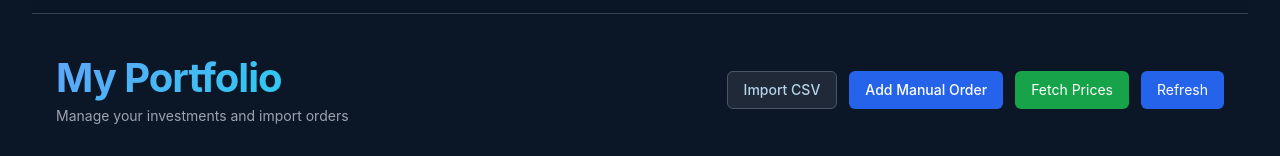
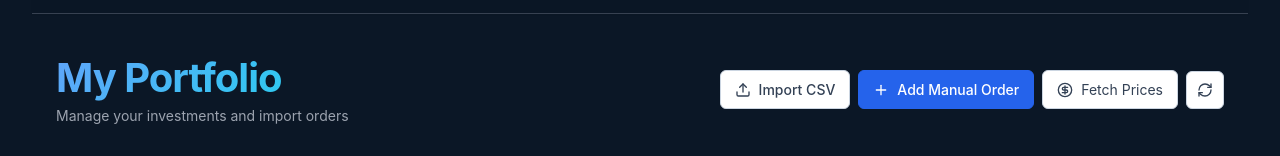
Before and after one commit to Grimngor/Investit, a Vue app in the folder frontend/: page /portfolio in a window 1280 px wide. Shown: the part 128-284 px from the top of the page. Built offline with nearby package versions, Linux system fonts and the light colour scheme; no server answers; sample sign-in values are in the browser's storage.

Commit message:
Polish dashboard and portfolio UI

```diff
--- a/frontend/src/charts/LineInvestedVsCurrent.vue
+++ b/frontend/src/charts/LineInvestedVsCurrent.vue
@@ -88,20 +88,94 @@ const ranges: Array<{ label: string; value: RangeValue; months?: number }> = [
 const selectedRange = ref<RangeValue>('MAX')
 
 function parsePointDate(value: string): Date | null {
-  const parsed = new Date(value)
-  if (!Number.isNaN(parsed.getTime())) {
-    return parsed
+  const isoDate = value.match(/^(\d{4})-(\d{2})-(\d{2})/)
+  if (isoDate) {
+    const [, year, month, day] = isoDate
+    const parsed = new Date(Number(year), Number(month) - 1, Number(day))
+    return Number.isNaN(parsed.getTime()) ? null : parsed
   }
 
-  const ddmmyyyy = value.match(/^(\d{2})\/(\d{2})\/(\d{2}|\d{4})$/)
-  if (!ddmmyyyy) {
-    return null
+  const ddmmyyyy = value.match(/^(\d{2})[/-](\d{2})[/-](\d{2}|\d{4})$/)
+  if (ddmmyyyy) {
+    const [, day, month, year] = ddmmyyyy
+    const fullYear = year.length === 2 ? `20${year}` : year
+    const parsed = new Date(Number(fullYear), Number(month) - 1, Number(day))
+    return Number.isNaN(parsed.getTime()) ? null : parsed
   }
 
-  const [, day, month, year] = ddmmyyyy
-  const fullYear = year.length === 2 ? `20${year}` : year
-  const fallback = new Date(`${fullYear}-${month}-${day}`)
-  return Number.isNaN(fallback.getTime()) ? null : fallback
+  const parsed = new Date(value)
+  return Number.isNaN(parsed.getTime()) ? null : parsed
+}
+
+function formatDateKey(date: Date): string {
+  const year = date.getFullYear()
+  const month = String(date.getMonth() + 1).padStart(2, '0')
+  const day = String(date.getDate()).padStart(2, '0')
+  return `${year}-${month}-${day}`
+}
+
+function clonePointAtDate(point: TimeSeriesDataPoint, date: Date): TimeSeriesDataPoint {
+  return {
+    ...point,
+    date: formatDateKey(date),
+  }
+}
+
+function sortedTimeSeries(): TimeSeriesDataPoint[] {
+  return [...props.timeSeries].sort((a, b) => {
+    const dateA = parsePointDate(a.date)?.getTime() ?? 0
+    const dateB = parsePointDate(b.date)?.getTime() ?? 0
+    return dateA - dateB
+  })
+}
+
+function addCurrentCarryForwardPoint(points: TimeSeriesDataPoint[]): TimeSeriesDataPoint[] {
+  if (points.length === 0) {
+    return points
+  }
+
+  const today = new Date()
+  const latestPoint = points[points.length - 1]
+  const latestDate = parsePointDate(latestPoint.date)
+
+  if (!latestDate || formatDateKey(latestDate) === formatDateKey(today)) {
+    return points
+  }
+
+  return [...points, clonePointAtDate(latestPoint, today)]
+}
+
+function rangeStartDate(months: number): Date {
+  const startDate = new Date()
+  startDate.setMonth(startDate.getMonth() - months)
+  return startDate
+}
+
+function windowTimeSeries(points: TimeSeriesDataPoint[], months: number): TimeSeriesDataPoint[] {
+  const startDate = rangeStartDate(months)
+  const insideWindow: TimeSeriesDataPoint[] = []
+  let previousPoint: TimeSeriesDataPoint | null = null
+
+  for (const point of addCurrentCarryForwardPoint(points)) {
+    const parsed = parsePointDate(point.date)
+
+    if (!parsed || parsed >= startDate) {
+      insideWindow.push(point)
+    } else {
+      previousPoint = point
+    }
+  }
+
+  if (previousPoint) {
+    insideWindow.unshift(clonePointAtDate(previousPoint, startDate))
+  }
+
+  return insideWindow
+}
+
+function selectedRangeMonths(): number | null {
+  const range = ranges.find((item) => item.value === selectedRange.value)
+  return range?.months ?? null
 }
 
 function formatShortDate(value: string): string {
@@ -117,28 +191,15 @@ function formatShortDate(value: string): string {
 }
 
 const filteredTimeSeries = computed(() => {
-  if (selectedRange.value === 'MAX' || props.timeSeries.length === 0) {
-    return props.timeSeries
+  const sortedPoints = sortedTimeSeries()
+  const months = selectedRangeMonths()
+
+  if (!months || sortedPoints.length === 0) {
+    return sortedPoints
   }
 
-  const latestDate = props.timeSeries.reduce<Date | null>((latest, point) => {
-    const parsed = parsePointDate(point.date)
-    if (!parsed) return latest
-    return !latest || parsed > latest ? parsed : latest
-  }, null)
-  const range = ranges.find((item) => item.value === selectedRange.value)
-
-  if (!latestDate || !range?.months) {
-    return props.timeSeries
-  }
-
-  const startDate = new Date(latestDate)
-  startDate.setMonth(startDate.getMonth() - range.months)
-
-  return props.timeSeries.filter((point) => {
-    const parsed = parsePointDate(point.date)
-    return parsed ? parsed >= startDate : true
-  })
+  const windowedPoints = windowTimeSeries(sortedPoints, months)
+  return windowedPoints.length > 0 ? windowedPoints : sortedPoints.slice(-1)
 })
 
 const chartData = computed<ChartData<'line'> | null>(() => {
--- a/frontend/src/charts/PieAllocations.vue
+++ b/frontend/src/charts/PieAllocations.vue
@@ -432,8 +432,8 @@ function toggleEUCollapse() {
 
 .legend-panel {
   display: grid;
-  grid-auto-rows: minmax(0, auto);
-  max-height: 6.75rem;
+  grid-auto-rows: 2rem;
+  max-height: calc(2rem * 3 + 0.35rem * 2);
   overflow-y: auto;
   gap: 0.35rem;
   padding-right: 0.25rem;
@@ -444,10 +444,12 @@ function toggleEUCollapse() {
   grid-template-columns: 0.75rem minmax(0, 1fr) auto;
   align-items: center;
   gap: 0.5rem;
+  min-height: 2rem;
   min-width: 0;
-  color: rgb(75 85 99);
+  color: rgb(55 65 81);
   font-size: 0.75rem;
   line-height: 1rem;
+  font-weight: 500;
 }
 
 .legend-swatch {
@@ -457,7 +459,7 @@ function toggleEUCollapse() {
 }
 
 :global(.dark) .legend-item {
-  color: rgb(209 213 219);
+  color: rgb(249 250 251);
 }
 
 @media (min-width: 1024px) {
--- a/frontend/src/views/DashboardView.vue
+++ b/frontend/src/views/DashboardView.vue
@@ -87,7 +87,7 @@
                 : 'border-gray-300 bg-white text-gray-700 hover:bg-gray-50 dark:border-gray-600 dark:bg-gray-800 dark:text-gray-200 dark:hover:bg-gray-700'
             "
             :aria-pressed="showAllocationLegends"
-            @click="showAllocationLegends = !showAllocationLegends"
+            @click="toggleAllocationLegends"
           >
             Legends
           </button>
@@ -165,7 +165,9 @@ import PieAllocations from '@/charts/PieAllocations.vue'
 
 const portfolioStore = usePortfolioStore()
 const dashboardStore = useDashboardStore()
-const showAllocationLegends = ref(false)
+const isDesktop = ref(currentDesktopState())
+const allocationLegendPreference = ref<boolean | null>(null)
+const showAllocationLegends = computed(() => allocationLegendPreference.value ?? isDesktop.value)
 
 const totalCost = computed(() => portfolioStore.totalCost)
 const totalValue = computed(() => portfolioStore.totalValue)
@@ -191,13 +193,29 @@ async function handlePricesUpdated() {
   await Promise.all([dashboardStore.handlePricesUpdated(), portfolioStore.fetchPortfolio()])
 }
 
+function currentDesktopState(): boolean {
+  if (typeof window === 'undefined' || !window.matchMedia) return false
+  return window.matchMedia('(min-width: 1024px)').matches
+}
+
+function syncDesktopState() {
+  isDesktop.value = currentDesktopState()
+}
+
+function toggleAllocationLegends() {
+  allocationLegendPreference.value = !showAllocationLegends.value
+}
+
 onMounted(async () => {
+  syncDesktopState()
+  window.addEventListener('resize', syncDesktopState)
   wsClient.on('prices_updated', handlePricesUpdated)
   await Promise.all([portfolioStore.fetchPortfolio(), dashboardStore.fetchAll()])
   await dashboardStore.refreshPricesIfNeeded()
 })
 
 onUnmounted(() => {
+  window.removeEventListener('resize', syncDesktopState)
   wsClient.off('prices_updated', handlePricesUpdated)
 })
 </script>
--- a/frontend/src/views/PortfolioView.vue
+++ b/frontend/src/views/PortfolioView.vue
@@ -7,34 +7,38 @@
           Manage your investments and import orders
         </p>
       </div>
-      <div class="flex flex-wrap gap-3">
+      <div class="flex flex-wrap items-center gap-2">
         <button
           @click="showImportModal = true"
-          class="inline-flex items-center justify-center gap-2 bg-white hover:bg-softblue-50 text-softblue-700 border border-softblue-300 px-4 py-2 rounded-md text-sm font-medium transition dark:bg-gray-800 dark:hover:bg-gray-700 dark:text-softblue-300 dark:border-gray-600"
+          class="portfolio-action portfolio-action--secondary"
         >
+          <Upload class="h-4 w-4" />
           Import CSV
         </button>
         <button
           @click="showOrderModal = true"
-          class="inline-flex items-center justify-center gap-2 bg-blue-600 hover:bg-blue-500 text-white px-4 py-2 rounded-md text-sm font-medium transition"
+          class="portfolio-action portfolio-action--primary"
         >
+          <Plus class="h-4 w-4" />
           Add Manual Order
         </button>
         <button
           @click="fetchPrices"
           :disabled="loading || fetchingPrices"
-          class="inline-flex items-center justify-center gap-2 bg-green-600 hover:bg-green-500 text-white px-4 py-2 rounded-md text-sm font-medium transition disabled:opacity-50"
+          class="portfolio-action portfolio-action--secondary"
         >
+          <CircleDollarSign class="h-4 w-4" />
           <span v-if="!fetchingPrices">Fetch Prices</span>
           <span v-else>Fetching...</span>
         </button>
         <button
           @click="refreshPortfolio"
           :disabled="loading"
-          class="inline-flex items-center justify-center gap-2 bg-blue-600 hover:bg-blue-500 text-white px-4 py-2 rounded-md text-sm font-medium transition disabled:opacity-50"
+          class="portfolio-icon-button"
+          aria-label="Refresh portfolio"
+          title="Refresh portfolio"
         >
-          <span v-if="!loading">Refresh</span>
-          <span v-else>Loading...</span>
+          <RefreshCw class="h-4 w-4" :class="{ 'animate-spin': loading }" />
         </button>
       </div>
     </div>
@@ -211,7 +215,7 @@ import SummaryCard from '@/components/SummaryCard.vue'
 import CSVImporter from '@/components/portfolio/CSVImporter.vue'
 import OrderForm from '@/components/portfolio/OrderForm.vue'
 import HoldingsTable from '@/components/portfolio/HoldingsTable.vue'
-import { ChevronDown, X } from 'lucide-vue-next'
+import { ChevronDown, CircleDollarSign, Plus, RefreshCw, Upload, X } from 'lucide-vue-next'
 
 const portfolioStore = usePortfolioStore()
 const toastStore = useToastStore()
@@ -325,4 +329,72 @@ onUnmounted(() => {
 })
 </script>
 
-<style scoped></style>
+<style scoped>
+.portfolio-action,
+.portfolio-icon-button {
+  display: inline-flex;
+  align-items: center;
+  justify-content: center;
+  gap: 0.5rem;
+  min-height: 2.375rem;
+  border-radius: 0.375rem;
+  border: 1px solid rgb(203 213 225);
+  padding: 0.5rem 0.875rem;
+  font-size: 0.875rem;
+  font-weight: 500;
+  transition:
+    background-color 150ms ease,
+    border-color 150ms ease,
+    color 150ms ease,
+    opacity 150ms ease;
+}
+
+.portfolio-icon-button {
+  width: 2.375rem;
+  padding: 0.5rem;
+}
+
+.portfolio-action:disabled,
+.portfolio-icon-button:disabled {
+  cursor: not-allowed;
+  opacity: 0.55;
+}
+
+.portfolio-action--primary {
+  border-color: rgb(37 99 235);
+  background-color: rgb(37 99 235);
+  color: white;
+}
+
+.portfolio-action--primary:hover:not(:disabled) {
+  border-color: rgb(29 78 216);
+  background-color: rgb(29 78 216);
+}
+
+.portfolio-action--secondary,
+.portfolio-icon-button {
+  background-color: white;
+  color: rgb(51 65 85);
+}
+
+.portfolio-action--secondary:hover:not(:disabled),
+.portfolio-icon-button:hover:not(:disabled) {
+  border-color: rgb(148 163 184);
+  background-color: rgb(248 250 252);
+  color: rgb(15 23 42);
+}
+
+:global(.dark) .portfolio-action--secondary,
+:global(.dark) .portfolio-icon-button {
+  border-color: rgb(75 85 99);
+  background-color: rgb(31 41 55);
+  color: rgb(229 231 235);
+}
+
+:global(.dark) .portfolio-action--secondary:hover:not(:disabled),
+:global(.dark) .portfolio-icon-button:hover:not(:disabled) {
+  border-color: rgb(107 114 128);
+  background-color: rgb(55 65 81);
+  color: rgb(249 250 251);
+}
+</style>
```
Also changed, not shown: 3 other files (tests, documents, lock files or other folders).
